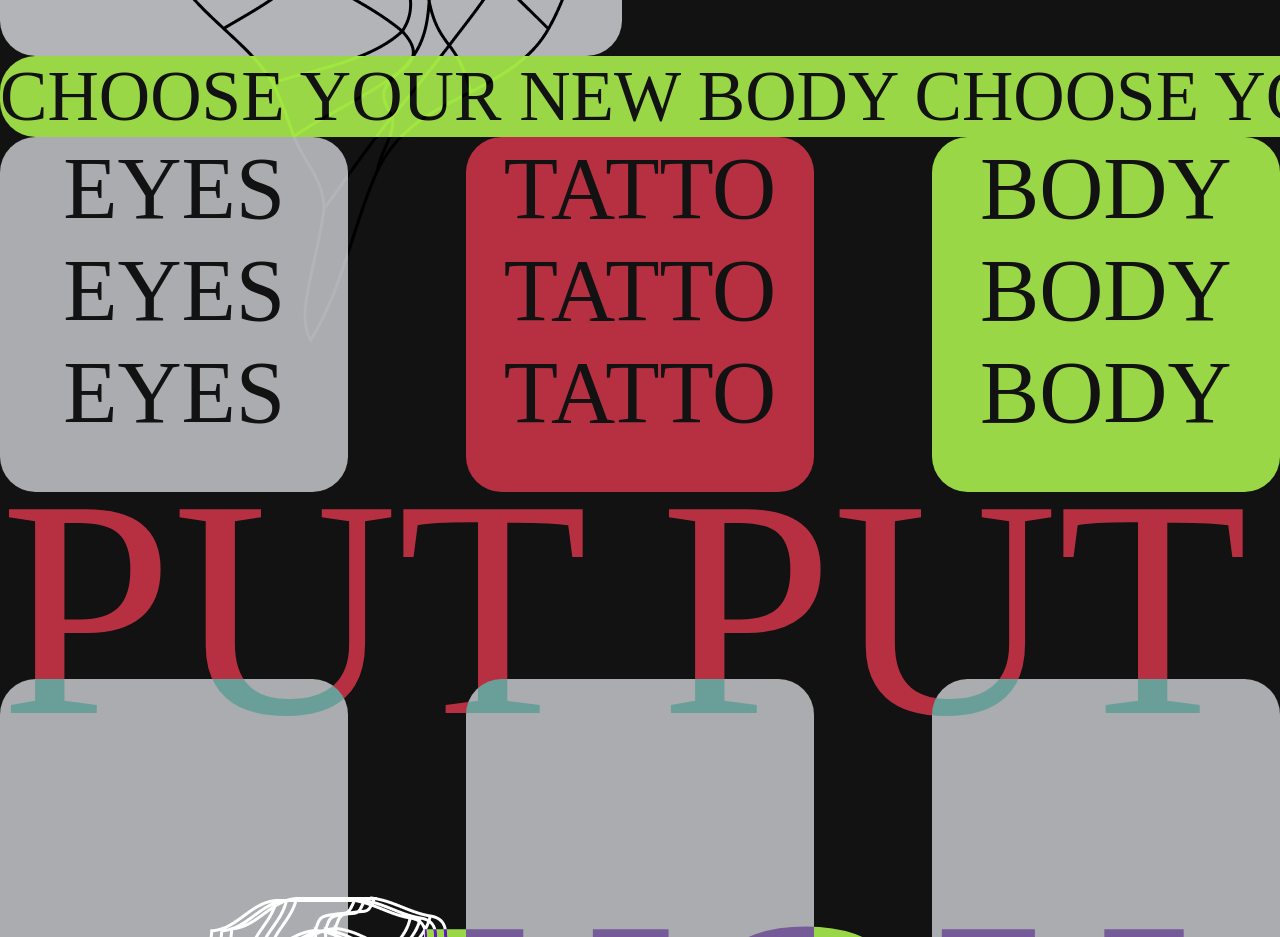
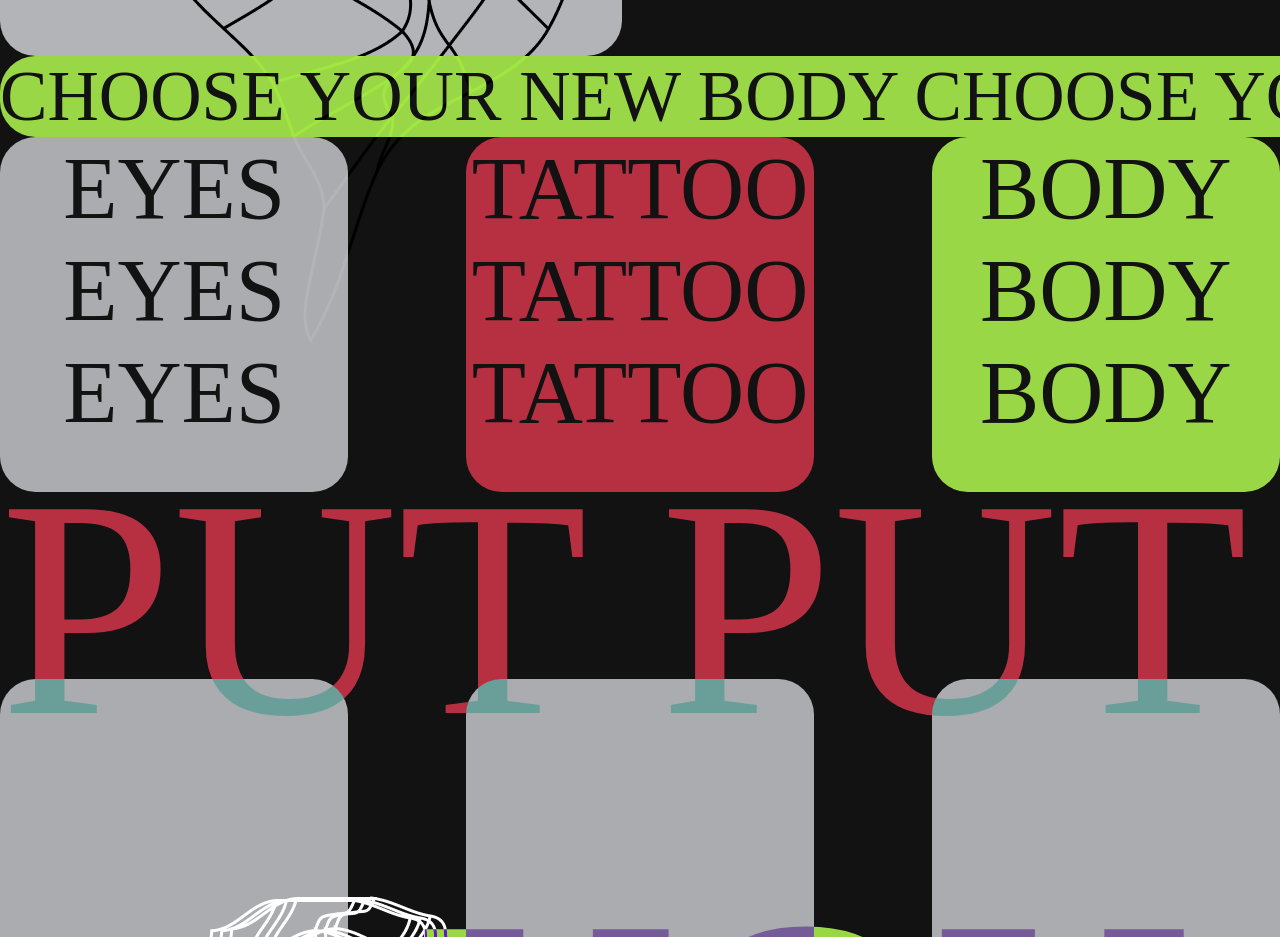
Before and after one commit to SonchesS137/inputposter, a plain HTML site: page index.html in a window 1280 px wide. Shown: the part 940-1877 px from the top of the page. Drawn offline with Linux system fonts and the light colour scheme.

Commit message:
index.html

```diff
--- a/index.html
+++ b/index.html
@@ -25,7 +25,7 @@
 <div class="move"><p3>choose your new body choose your new body choose your new body</p3></div>
 <div class="blocks">
   <div class="eyes">eyes eyes eyes</div>
-  <div class="tatto">tatto tatto tatto</div>
+  <div class="tatto">tattoo tattoo tattoo</div>
   <div class="body">body body body</div>
 </div>
 <div class="blocks2">
```
